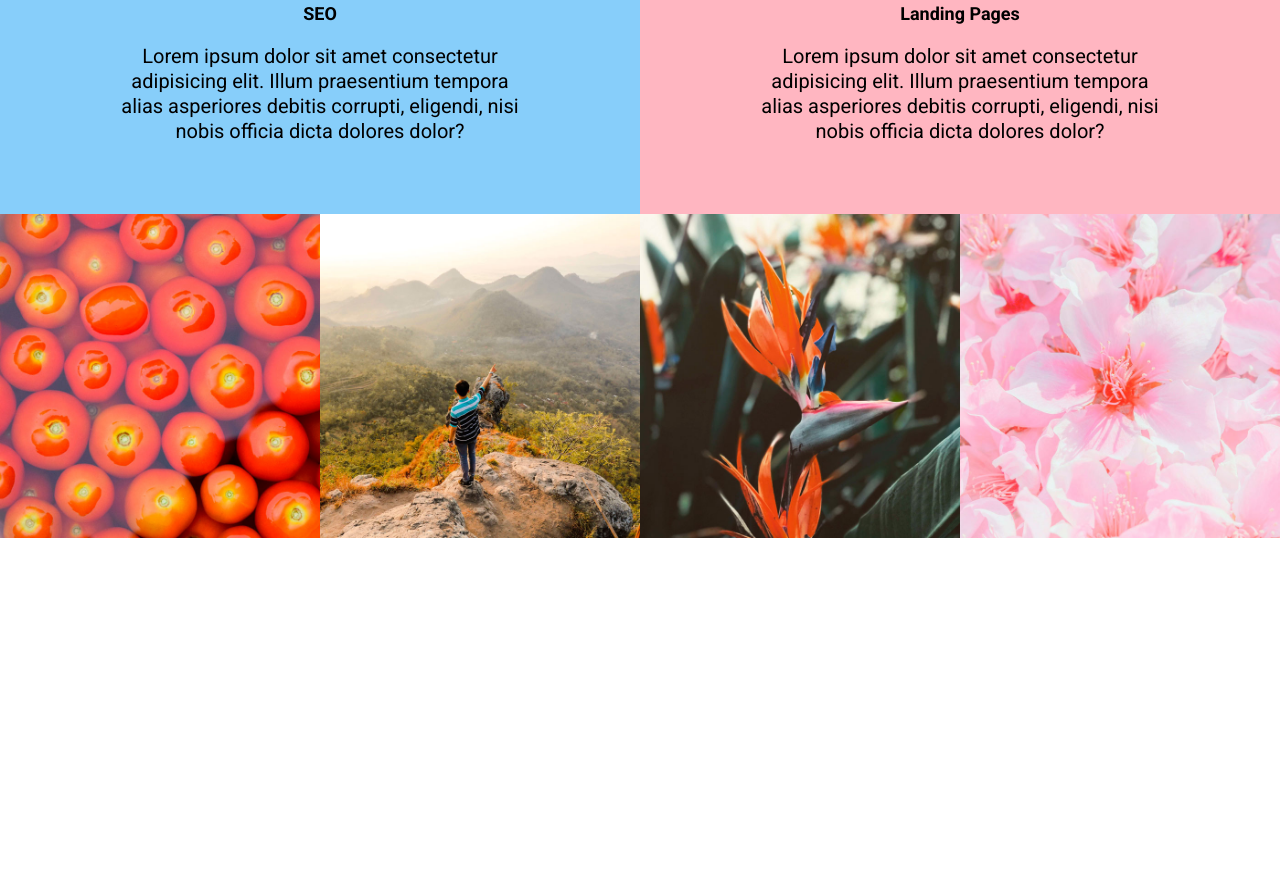
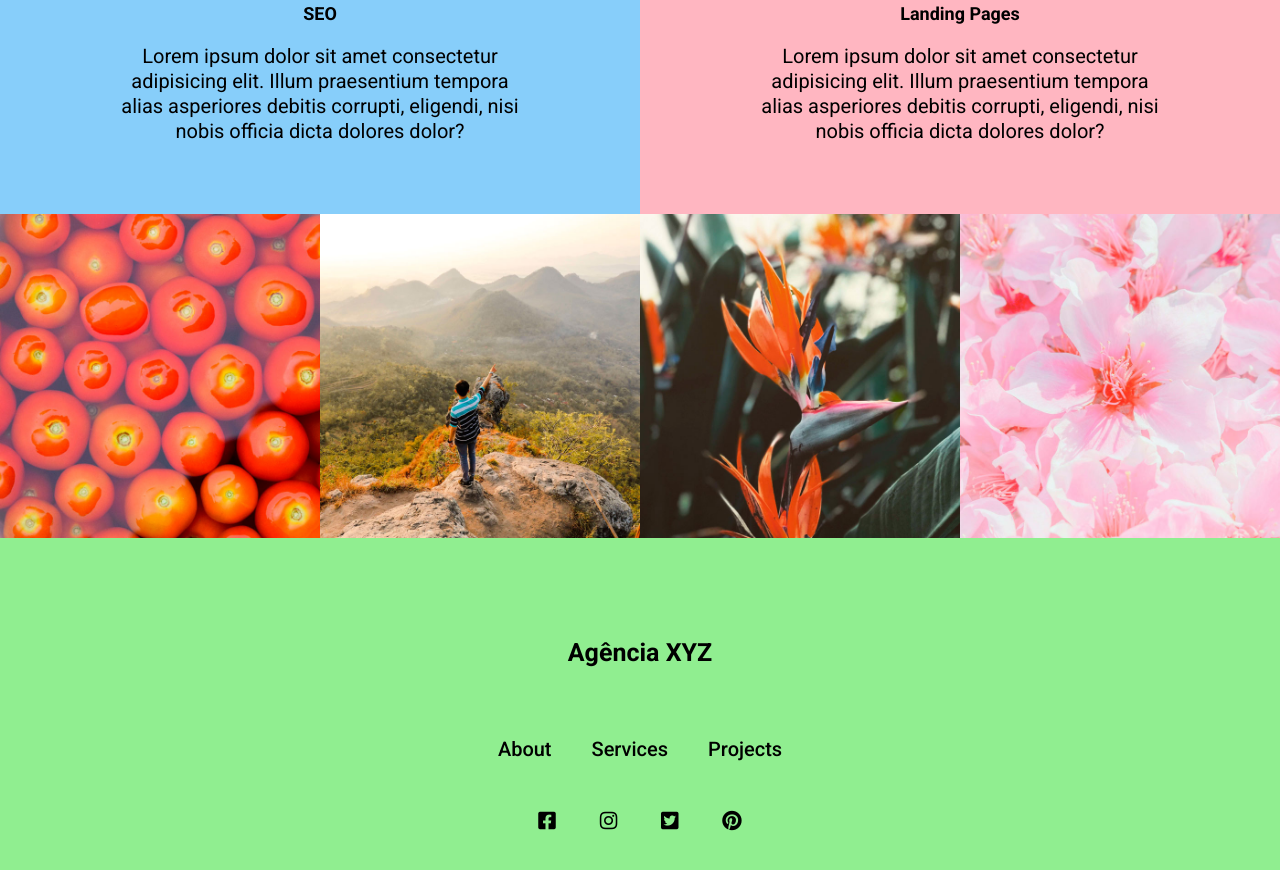
Before and after one commit to isisestevan/LandingPage-AgenciaXYZ, a plain HTML site: page src/index.html in a window 1280 px wide. Shown: the part 2154-3024 px from the top of the page. Before the commit the page ends 2696 px from the top, so only its background shows below. Drawn offline with Linux system fonts and the light colour scheme.

Commit message:
Finalizando com footer

```diff
--- a/src/css/style.css
+++ b/src/css/style.css
@@ -247,4 +247,51 @@ body {
 
 .footer {
     grid-area: footer;
+    display: flex;
+    background-color: lightgreen;
+    flex-direction: column;
+    text-align: center;
+    padding: 100px 0;
 }
+
+.footer h4{
+    font-weight: 600;
+    font-size: 2.5rem;
+    margin-bottom: 20px;
+}
+
+.footer nav{
+    margin: 50px 0;
+}
+
+.footer nav ul{
+    display: flex;
+    justify-content: center;
+    max-width: 320px;
+    margin: 0 auto;
+}
+
+.footer nav ul li a{
+    font-weight: 500;
+    font-size: 2rem;
+    margin: 20px;
+    transition: 0.3s;
+}
+
+.footer nav ul li a:hover{
+    font-weight: 700;
+    color: #fff;
+}
+
+.footer .social i{
+    font-size: 2rem;
+    transition: 0.3s;
+}
+
+.footer .social a{
+    margin: 20px;
+}
+
+.footer .social a:hover{
+    color:lightpink;
+}
--- a/src/index.html
+++ b/src/index.html
@@ -16,7 +16,7 @@
     <link rel="preconnect" href="https://fonts.gstatic.com" crossorigin>
     <link href="https://fonts.googleapis.com/css2?family=Roboto:wght@100;400;500;700;900&display=swap" rel="stylesheet">
 
-    <link rel="stylesheet" href="./css/font-awesome.css">
+    <link rel="stylesheet" href="https://cdnjs.cloudflare.com/ajax/libs/font-awesome/5.15.4/css/all.min.css" integrity="sha512-1ycn6IcaQQ40/MKBW2W4Rhis/DbILU74C1vSrLJxCq57o941Ym01SwNsOMqvEBFlcgUa6xLiPY/NS5R+E6ztJQ==" crossorigin="anonymous" referrerpolicy="no-referrer" />
 </head>
 
 <body>
@@ -47,7 +47,7 @@
     <section class="hero">
         <h2>We make cool things</h2>
     </section>
-    <section class="about">
+    <section class="about" id="about">
         <div class="item">
             <h3>Title</h3>
             <p>Lorem, ipsum dolor sit amet consectetur adipisicing elit. Impedit deserunt aperiam voluptas aut
@@ -67,7 +67,7 @@
             <a href="" class="btn-know-more">Saiba Mais</a>
         </div>
     </section>
-    <section class="services">
+    <section class="services" id="services">
         <div class="service">
             <img src="./images/bolinha1.png" alt="bolinha 1" />
             <div class="service-info">
@@ -85,29 +85,54 @@
             </div>
         </div>
     </section>
-    <section class="projects">
+    <section class="projects" id="projects">
         <div class="project">
             <a href="">
-                <img src="../src/images/tomatoes.jpg" alt="tomatoes"/>
+                <img src="../src/images/tomatoes.jpg" alt="tomatoes" />
             </a>
         </div>
         <div class="project">
             <a href="">
-                <img src="../src/images/landscape.jpg" alt="landscape"/>
+                <img src="../src/images/landscape.jpg" alt="landscape" />
             </a>
         </div>
         <div class="project">
             <a href="">
-                <img src="../src/images/plants.jpg" alt="plants"/>
+                <img src="../src/images/plants.jpg" alt="plants" />
             </a>
         </div>
         <div class="project">
             <a href="">
-                <img src="../src/images/flowers.jpg" alt="flowers"/>
+                <img src="../src/images/flowers.jpg" alt="flowers" />
             </a>
         </div>
     </section>
-    <footer class="footer"></footer>
+    <footer class="footer" id="contact">
+        <h4>Agência XYZ</h4>
+
+        <nav>
+            <ul>
+                <li><a href="#about">About</a></li>
+                <li><a href="#services">Services</a></li>
+                <li><a href="#projects">Projects</a></li>
+            </ul>
+        </nav>
+
+        <div class="social">
+            <a href="">
+                <i class="fab fa-facebook-square"></i>
+            </a>
+            <a href="">
+                <i class="fab fa-instagram"></i>
+            </a>
+            <a href="">
+                <i class="fab fa-twitter-square"></i>
+            </a>
+            <a href="">
+                <i class="fab fa-pinterest"></i>
+            </a>
+        </div>
+    </footer>
 
 </body>
 
```
Also changed, not shown: src/css/font-awesome.css (deleted).
